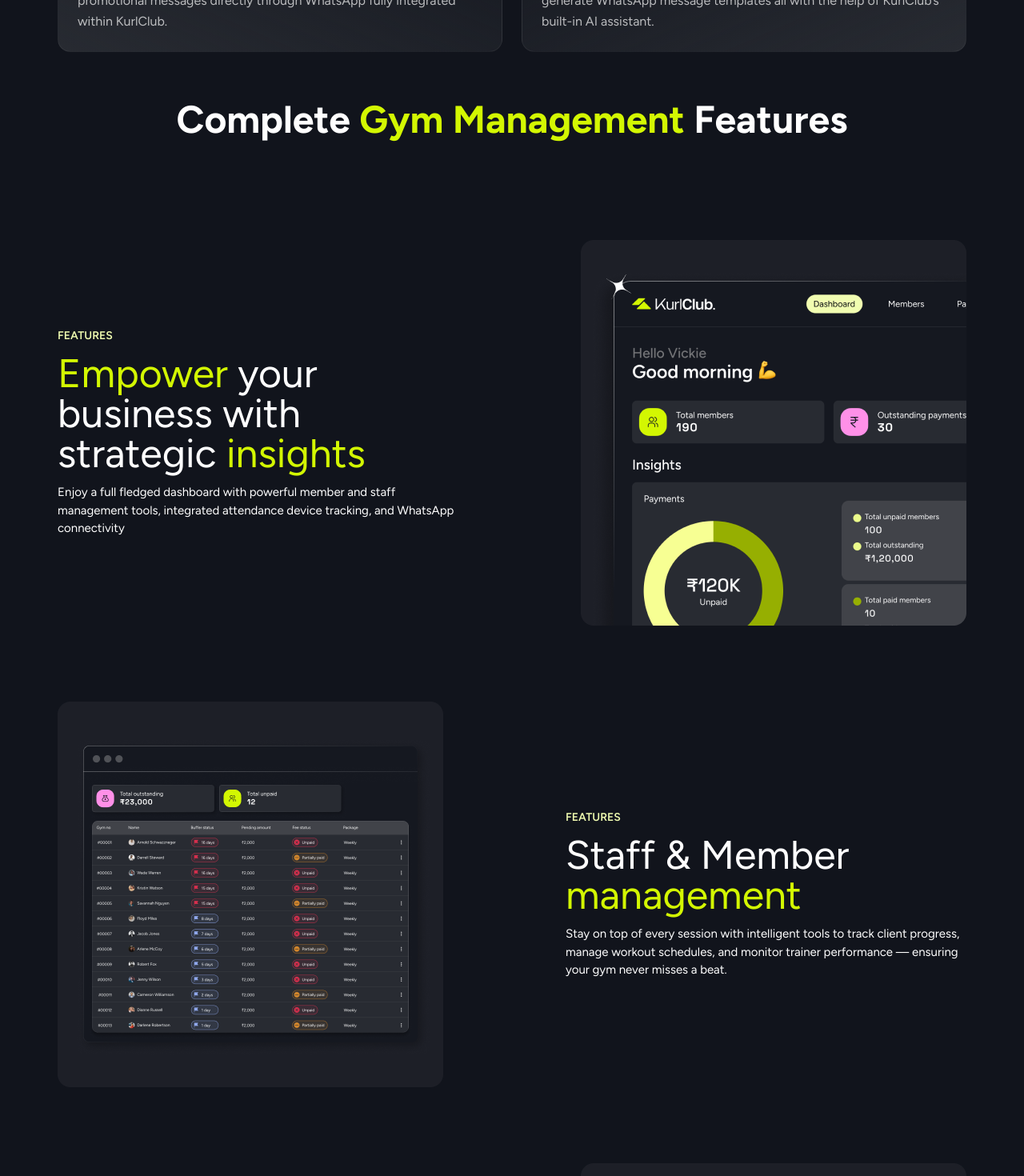
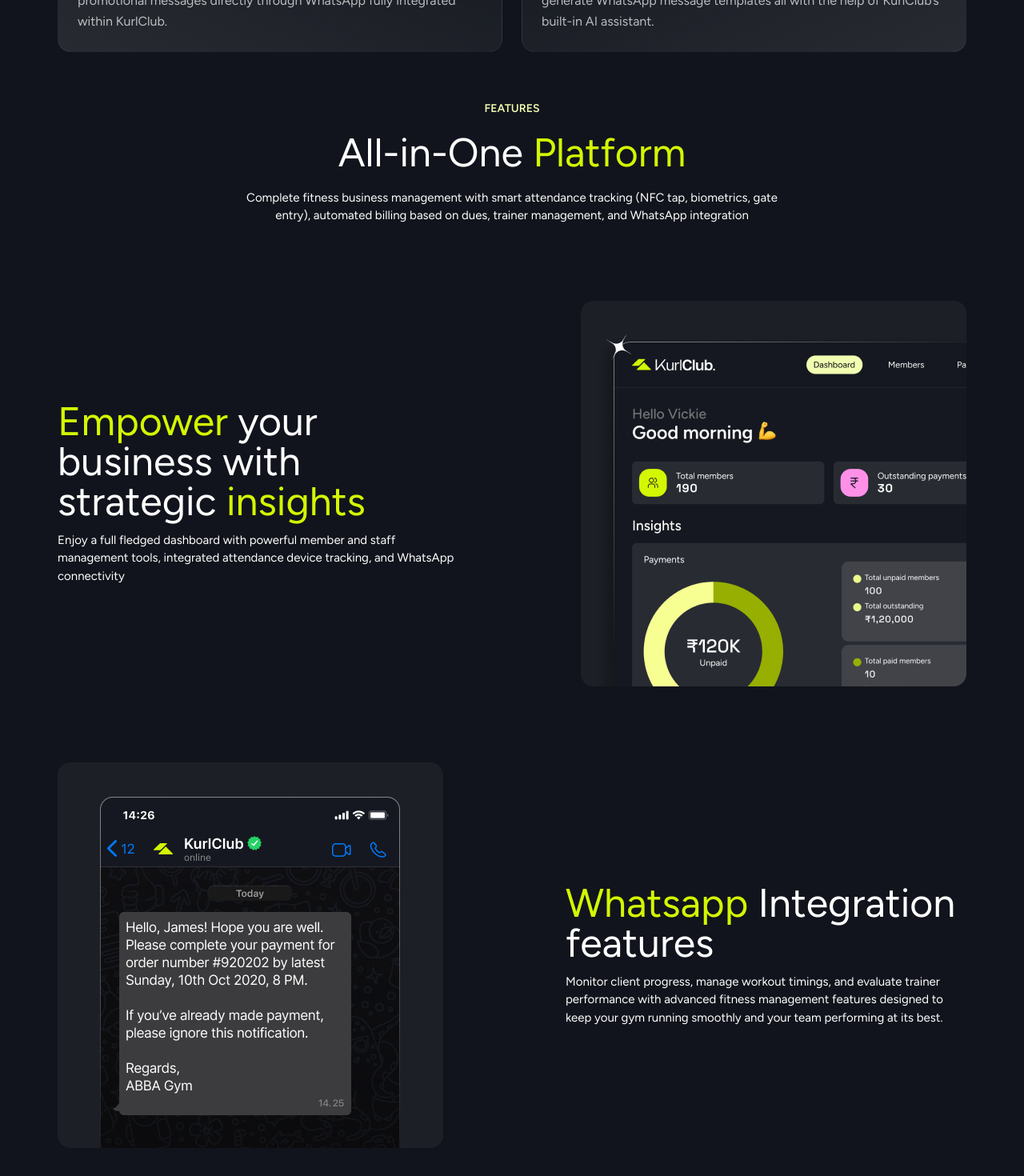
Before and after one commit to kurlclub/kurlclub-landing, a Next.js app: page / in a window 1280 px wide. Shown: the part 2320-3790 px from the top of the page at 80% size. Built offline with nearby package versions, Linux system fonts and the light colour scheme.

Commit message:
style: ui fixes on feature section and open new tab on login

```diff
--- a/src/components/landing/feature-card.tsx
+++ b/src/components/landing/feature-card.tsx
@@ -19,9 +19,6 @@
       className={`flex items-start sm:items-center gap-5 flex-col sm:flex-row sm:gap-6 w-full justify-between ${position === 'right' ? 'flex-col sm:flex-row-reverse' : ''}`}
     >
       <div className="flex flex-col gap-3 sm:max-w-[400px] md:max-w-[501px] w-full ">
-        <h5 className="uppercase text-[14px] font-semibold text-primary-green-100">
-          Features
-        </h5>
         <h3 className="font-medium text-[28px] sm:text-[40px] md:text-[50px] leading-[100%]">
           {title}
         </h3>
--- a/src/components/landing/sections/features.tsx
+++ b/src/components/landing/sections/features.tsx
@@ -6,9 +6,20 @@
       id="features"
       className="flex container flex-col gap-10 sm:gap-[70px] md:gap-[95px] w-full pt-10 sm:pt-15 sm::pt-20"
     >
-      <h2 className="text-center text-3xl md:text-5xl font-bold mb-8">
-        Complete <span className="text-primary-green-500">Gym Management</span> Features
-      </h2>
+      <div className="flex flex-col gap-3 sm:gap-5 w-full max-w-[668px] sm:mx-auto items-start sm:items-center">
+        <h5 className="uppercase text-[14px] font-semibold text-primary-green-100">
+          Features
+        </h5>
+        <h2 className="font-medium text-[28px] sm:text-[40px] md:text-[50px] leading-[100%]">
+          All-in-One
+          <span className="text-primary-green-500"> Platform</span>
+        </h2>
+        <p className="text-[15px] sm:text-center">
+          Complete fitness business management with smart attendance tracking
+          (NFC tap, biometrics, gate entry), automated billing based on dues,
+          trainer management, and WhatsApp integration
+        </p>
+      </div>
       <FeatureCard
         title={
           <>
@@ -23,6 +34,17 @@
       <FeatureCard
         title={
           <>
+            <span className="text-primary-green-500">Whatsapp </span>Integration
+            features
+          </>
+        }
+        description="Monitor client progress, manage workout timings, and evaluate trainer performance with advanced fitness management features designed to keep your gym running smoothly and your team performing at its best."
+        image="/assets/png/feature3.png"
+        position="right"
+      />
+      <FeatureCard
+        title={
+          <>
             {' '}
             Staff & Member{' '}
             <span className="text-primary-green-500">management</span>
@@ -30,17 +52,6 @@
         }
         description="Stay on top of every session with intelligent tools to track client progress, manage workout schedules, and monitor trainer performance — ensuring your gym never misses a beat."
         image="/assets/png/feature2.png"
-        position="right"
-      />
-      <FeatureCard
-        title={
-          <>
-            <span className="text-primary-green-500">Whatsapp </span>Integration
-            features
-          </>
-        }
-        description="Monitor client progress, manage workout timings, and evaluate trainer performance with advanced fitness management features designed to keep your gym running smoothly and your team performing at its best."
-        image="/assets/png/feature3.png"
       />
     </div>
   );
--- a/src/components/shared/navbar.tsx
+++ b/src/components/shared/navbar.tsx
@@ -134,16 +134,18 @@
             ))}
           </ul>
           <div className="mt-auto flex flex-col gap-4 items-center md:hidden">
-            <Button variant="primary" className="w-full">
-              Login
-            </Button>
+            <Link href="https://app.kurlclub.com/auth/login" target="_blank">
+              <Button variant="primary" className="w-full">
+                Login
+              </Button>
+            </Link>
             <Button variant="secondary" className="w-full">
               Book a demo
             </Button>
           </div>
         </div>
 
-        <Link href="https://app.kurlclub.com/auth/login">
+        <Link href="https://app.kurlclub.com/auth/login" target="_blank">
           <Button variant="primary" className="hidden md:block">
             Login
           </Button>
```
